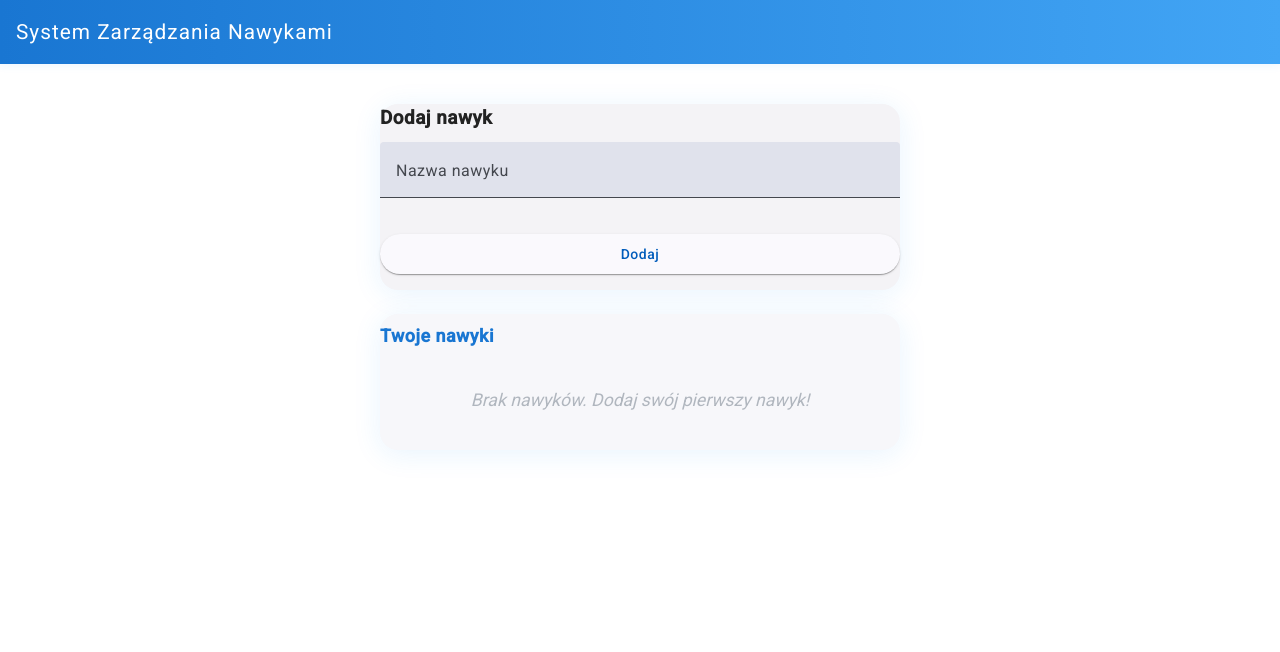
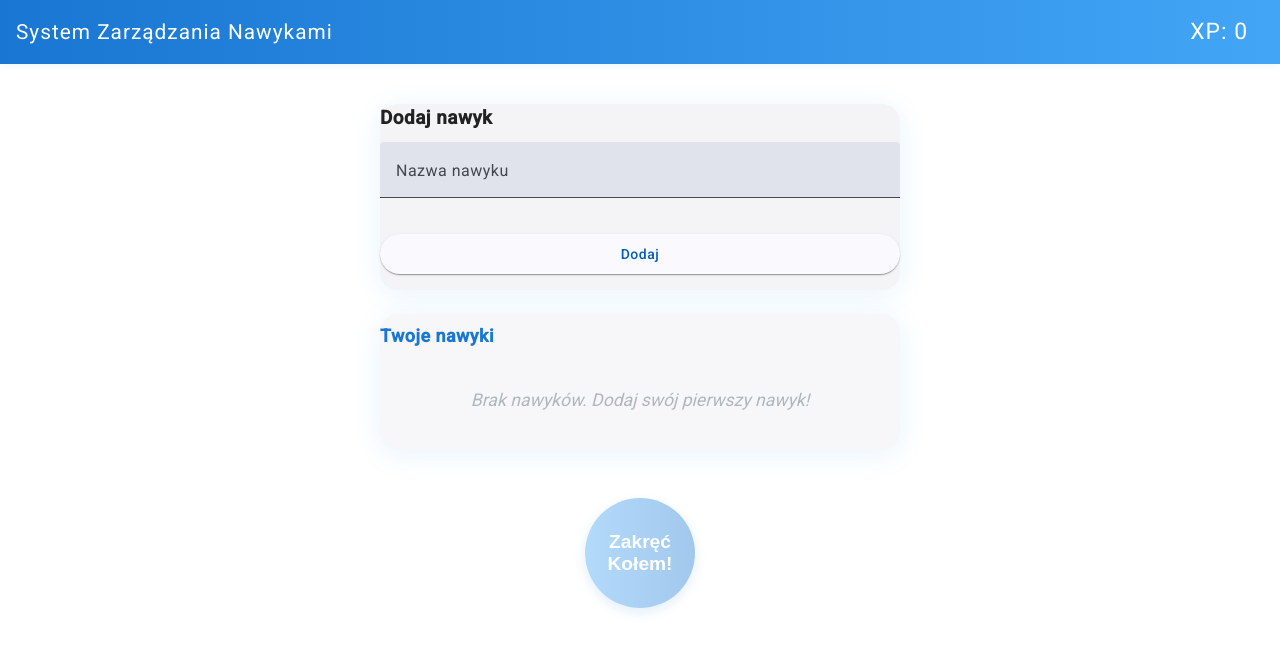
Before and after one commit to AdamBoba/SZN, an Angular app: page / in a window 1280 px wide. Shown: the top 652 px of the page. Built offline with nearby package versions, Linux system fonts and the light colour scheme.

Commit message:
Dodano feature wheel kolo motywacji

```diff
--- a/src/app/app.component.html
+++ b/src/app/app.component.html
@@ -1,5 +1,7 @@
 <mat-toolbar color="primary">
   <span>System Zarządzania Nawykami</span>
+  <span style="flex:1 1 auto"></span>
+  <span style="font-size: 1.1em; margin-right: 16px;">XP: {{ xp }}</span>
 </mat-toolbar>
 <div class="main-container">
   <app-habit-form (habitAdded)="onHabitAdded($event)"></app-habit-form>
@@ -8,6 +10,10 @@
     (habitToggled)="onHabitToggled($event)"
     (habitRemove)="onHabitRemove($event)">
   </app-habits>
+  <app-wheel-of-motivation
+    [canSpin]="allDoneToday && lastSpinDay !== today"
+    (prizeWon)="onWheelPrize($event)">
+  </app-wheel-of-motivation>
   <div class="badges" *ngIf="badges.length">
     <h3>Odznaki:</h3>
     <div class="badges-list">
--- a/src/app/app.component.ts
+++ b/src/app/app.component.ts
@@ -5,6 +5,8 @@ import { MatToolbarModule } from '@angular/material/toolbar';
 import { RouterOutlet } from '@angular/router';
 import { CommonModule } from '@angular/common';
 import { Badge, BADGES } from './models/badges.model';
+import { WheelOfMotivationComponent } from './wheel-of-motivation/wheel-of-motivation.component';
+import { WheelPrize } from './models/wheel.model';
 
 @Component({
   selector: 'app-root',
@@ -14,7 +16,8 @@ import { Badge, BADGES } from './models/badges.model';
     RouterOutlet,
     MatToolbarModule,
     HabitFormComponent,
-    HabitsComponent
+    HabitsComponent,
+    WheelOfMotivationComponent
   ],
   templateUrl: './app.component.html',
   styleUrls: ['./app.component.css']
@@ -22,12 +25,22 @@ import { Badge, BADGES } from './models/badges.model';
 export class AppComponent {
   habits: Habit[] = [];
   badges: Badge[] = [];
+  xp = 0;
+  lastSpinDay: string | null = null;
+  lastQuote: string | null = null;
+  today = new Date().toISOString().slice(0, 10);
 
   constructor() {
     const stored = localStorage.getItem('habits');
     this.habits = stored ? JSON.parse(stored) : [];
     const storedBadges = localStorage.getItem('badges');
     this.badges = storedBadges ? JSON.parse(storedBadges) : [];
+    const storedXP = localStorage.getItem('xp');
+    this.xp = storedXP ? +storedXP : 0;
+    const storedSpin = localStorage.getItem('lastSpinDay');
+    this.lastSpinDay = storedSpin ? storedSpin : null;
+    const storedQuote = localStorage.getItem('lastQuote');
+    this.lastQuote = storedQuote ? storedQuote : null;
     this.checkBadges();
   }
 
@@ -43,7 +56,7 @@ export class AppComponent {
 
   onHabitToggled(index: number) {
     const habit = this.habits[index];
-    const today = new Date().toISOString().slice(0, 10);
+    const today = this.today;
 
     if (habit.lastDoneDate === today) {
       habit.lastDoneDate = null;
@@ -71,9 +84,32 @@ export class AppComponent {
     this.checkBadges();
   }
 
+  get allDoneToday(): boolean {
+    if (!this.habits.length) return false;
+    return this.habits.every(h => h.lastDoneDate === this.today);
+  }
+
+  onWheelPrize(prize: WheelPrize) {
+    if (prize.type === 'xp') {
+      this.xp += +prize.value;
+    }
+    if (prize.type === 'badge') {
+      if (!this.badges.some(b => b.id === prize.value))
+        this.badges.push({ id: prize.value as string, name: prize.label, icon: '🎉', description: prize.label, condition: () => false });
+    }
+    if (prize.type === 'quote') {
+      this.lastQuote = prize.value as string;
+    }
+    this.lastSpinDay = this.today;
+    this.save();
+  }
+
   private save() {
     localStorage.setItem('habits', JSON.stringify(this.habits));
     localStorage.setItem('badges', JSON.stringify(this.badges));
+    localStorage.setItem('xp', this.xp.toString());
+    localStorage.setItem('lastSpinDay', this.lastSpinDay ?? '');
+    localStorage.setItem('lastQuote', this.lastQuote ?? '');
   }
 
   private checkBadges() {
--- /dev/null
+++ b/src/app/models/wheel.model.ts
@@ -0,0 +1,15 @@
+export interface WheelPrize {
+  type: 'xp' | 'badge' | 'quote';
+  value: number | string;
+  label: string;
+}
+
+export const WHEEL_PRIZES: WheelPrize[] = [
+  { type: 'xp', value: 10, label: "+10 XP" },
+  { type: 'xp', value: 20, label: "+20 XP" },
+  { type: 'badge', value: 'lucky-wheel', label: "Odznaka: Szczęściarz" },
+  { type: 'quote', value: "Nigdy się nie poddawaj!", label: "Motywacja!" },
+  { type: 'quote', value: "Małe kroki prowadzą do wielkich sukcesów.", label: "Motywacja!" },
+  { type: 'xp', value: 50, label: "+50 XP" },
+  { type: 'badge', value: 'wheel-master', label: "Odznaka: Kołowy Mistrz" }
+];
--- /dev/null
+++ b/src/app/wheel-of-motivation/wheel-of-motivation.component.css
@@ -0,0 +1,30 @@
+.wheel-container {
+    display: flex;
+    flex-direction: column;
+    align-items: center;
+    margin: 24px 0;
+  }
+  .wheel-btn {
+    border: none;
+    border-radius: 50%;
+    width: 110px;
+    height: 110px;
+    font-size: 1.2rem;
+    background: linear-gradient(90deg, #42a5f5 0%, #1976d2 100%);
+    color: #fff;
+    font-weight: bold;
+    box-shadow: 0 4px 12px #1976d250;
+    cursor: pointer;
+    transition: background 0.3s;
+  }
+  .wheel-btn:disabled {
+    opacity: 0.4;
+    cursor: not-allowed;
+  }
+  .wheel-result {
+    margin-top: 18px;
+    font-size: 1.2em;
+    font-weight: 500;
+    color: #1976d2;
+    text-align: center;
+  }
--- /dev/null
+++ b/src/app/wheel-of-motivation/wheel-of-motivation.component.html
@@ -0,0 +1,10 @@
+<div class="wheel-container">
+    <button (click)="spin()" [disabled]="!canSpin || spinning" class="wheel-btn">
+      Zakręć Kołem!
+    </button>
+    <div *ngIf="result" class="wheel-result">
+      <span *ngIf="result.type === 'xp'">Wygrałeś {{ result.label }}!</span>
+      <span *ngIf="result.type === 'badge'">Otrzymujesz {{ result.label }}!</span>
+      <span *ngIf="result.type === 'quote'">Motywacja: "{{ result.value }}"</span>
+    </div>
+  </div>
--- /dev/null
+++ b/src/app/wheel-of-motivation/wheel-of-motivation.component.ts
@@ -0,0 +1,31 @@
+import { Component, Input, Output, EventEmitter } from '@angular/core';
+import { WheelPrize, WHEEL_PRIZES } from '../models/wheel.model';
+import { CommonModule } from '@angular/common';
+
+@Component({
+  selector: 'app-wheel-of-motivation',
+  standalone: true,
+  imports: [CommonModule],
+  templateUrl: './wheel-of-motivation.component.html',
+  styleUrls: ['./wheel-of-motivation.component.css'],
+})
+export class WheelOfMotivationComponent {
+  @Input() canSpin = false;
+  @Output() prizeWon = new EventEmitter<WheelPrize>();
+
+  spinning = false;
+  result?: WheelPrize;
+
+  WHEEL_PRIZES = WHEEL_PRIZES;
+
+  spin() {
+    if (!this.canSpin || this.spinning) return;
+    this.spinning = true;
+    setTimeout(() => {
+      const prize = WHEEL_PRIZES[Math.floor(Math.random() * WHEEL_PRIZES.length)];
+      this.result = prize;
+      this.prizeWon.emit(prize);
+      this.spinning = false;
+    }, 1800);
+  }
+}
```
Also changed, not shown: 1 other file (tests, documents, lock files or other folders).
